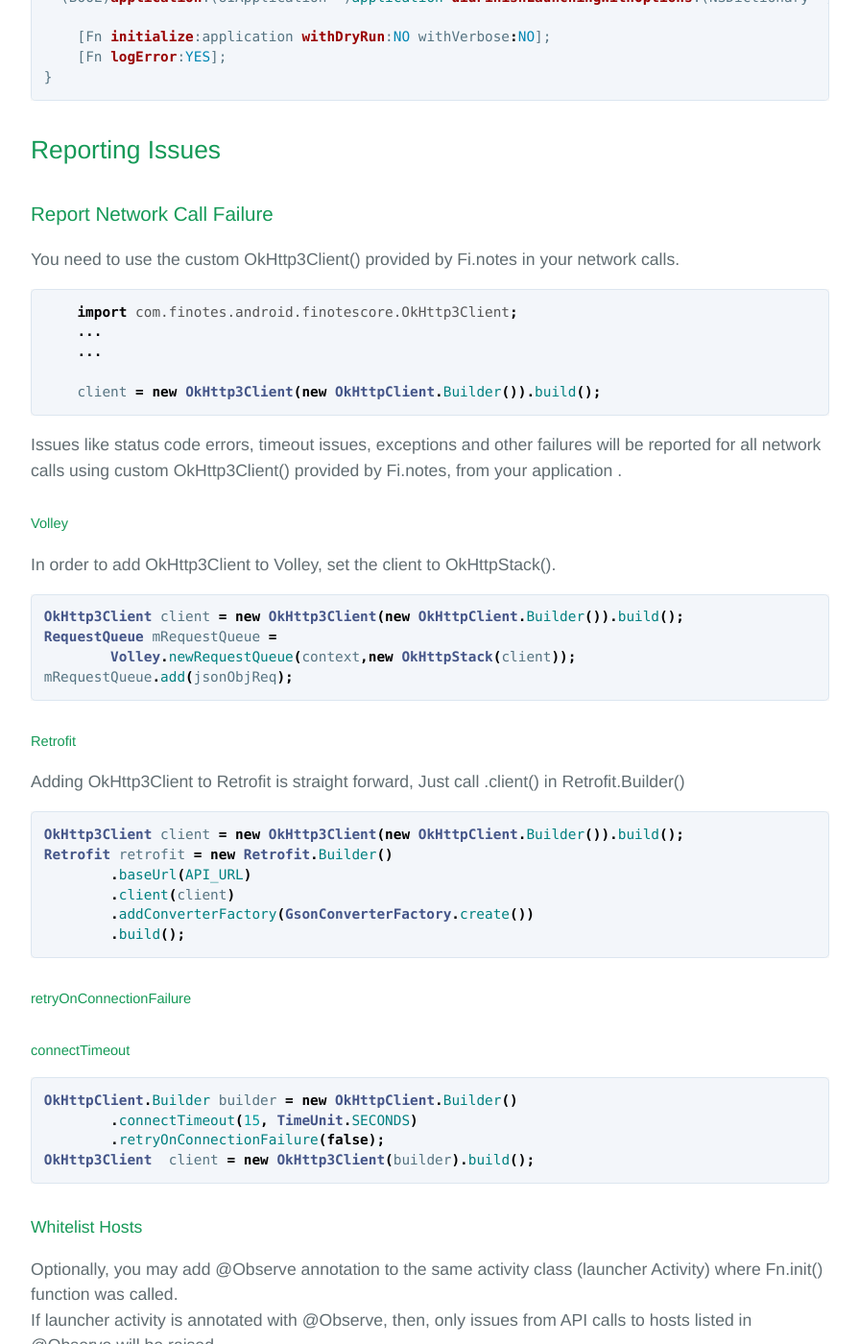
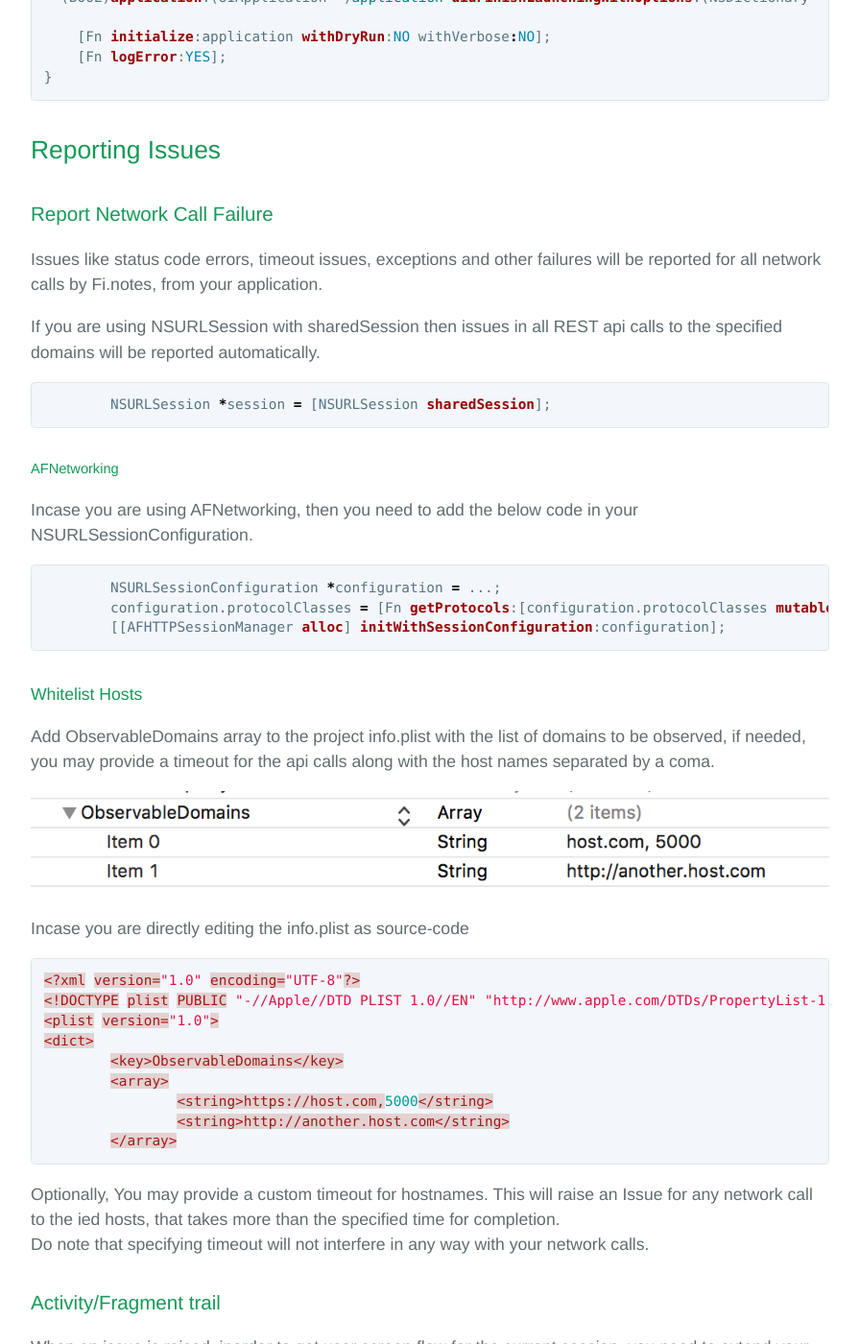
Before and after one commit to finotes/finotes.github.io, a Jekyll site: the page built from _posts/2018-01-19-ios-docs.md, in a window 1280 px wide and 1400 px high, scrolled down 1713 px. Shown: the whole window at 96% size, without its empty margins (192-1087 px from the left). Built offline with Jekyll 4.4.1, drawn with Linux system fonts in a browser that asks for light colours; some web fonts are replaced; some of the changed text lies outside the part shown.

Commit message:
Update 2018-01-19-ios-docs.md

````diff
--- a/_posts/2018-01-19-ios-docs.md
+++ b/_posts/2018-01-19-ios-docs.md
@@ -71,68 +71,40 @@ If only error and warning logs needs to be printed,
 
 ### Report Network Call Failure
 
-You need to use the custom OkHttp3Client() provided by Fi.notes in your network calls.
+Issues like status code errors, timeout issues, exceptions and other failures will be reported for all network calls by Fi.notes, from your application.
 
-
-```java
-    import com.finotes.android.finotescore.OkHttp3Client;
-    ...
-    ...
-
-    client = new OkHttp3Client(new OkHttpClient.Builder()).build();
+If you are using NSURLSession with sharedSession then issues in all REST api calls to the specified domains will be reported automatically.
+```objective-c
+	NSURLSession *session = [NSURLSession sharedSession];
 ```
 
-Issues like status code errors, timeout issues, exceptions and other failures will be reported for all network calls using custom OkHttp3Client() provided by Fi.notes, from your application .
-
-##### Volley
-In order to add OkHttp3Client to Volley, set the client to OkHttpStack().
-```java
-OkHttp3Client client = new OkHttp3Client(new OkHttpClient.Builder()).build();
-RequestQueue mRequestQueue =
-	Volley.newRequestQueue(context,new OkHttpStack(client));
-mRequestQueue.add(jsonObjReq);
-```
-
-##### Retrofit
-Adding OkHttp3Client to Retrofit is straight forward, Just call .client() in Retrofit.Builder()
-```java
-OkHttp3Client client = new OkHttp3Client(new OkHttpClient.Builder()).build();
-Retrofit retrofit = new Retrofit.Builder()
-	.baseUrl(API_URL)
-	.client(client)
-	.addConverterFactory(GsonConverterFactory.create())
-	.build();
-```
-
-##### retryOnConnectionFailure
-##### connectTimeout
-```java
-OkHttpClient.Builder builder = new OkHttpClient.Builder()
-	.connectTimeout(15, TimeUnit.SECONDS)
-	.retryOnConnectionFailure(false);
-OkHttp3Client  client = new OkHttp3Client(builder).build();
+##### AFNetworking
+Incase you are using AFNetworking, then you need to add the below code in your NSURLSessionConfiguration.
+```objective-c
+	NSURLSessionConfiguration *configuration = ...;
+	configuration.protocolClasses = [Fn getProtocols:[configuration.protocolClasses mutableCopy] ];
+	[[AFHTTPSessionManager alloc] initWithSessionConfiguration:configuration];
 ```
 
 #### Whitelist Hosts
-Optionally, you may add @Observe annotation to the same activity class (launcher Activity) where Fn.init() function was called.
-If launcher activity is annotated with @Observe, then, only issues from API calls to hosts listed in @Observe will be raised.
+Add ObservableDomains array to the project info.plist with the list of domains to be observed, if needed, you may provide a timeout for the api calls along with the host names separated by a coma.
 
-```java
-@Observe(domains = {
-        @Domain(hostName = "host.com"),
-        @Domain(hostName = "p.anotherhost.com", timeOut = 8000)
-        })
-public class MainActivity extends AppCompatActivity {
+![Info.plist observable domains](https://github.com/finotes/finotes.github.io/blob/master/Screen%20Shot%202018-01-15%20at%209.12.54%20PM.png)
 
+Incase you are directly editing the info.plist as source-code
 
-    @Override
-    protected void onCreate(Bundle savedInstanceState) {
-        super.onCreate(savedInstanceState);
-        setContentView(R.layout.activity_main);
-        Fn.init(this);
-    }
-}
+```json
+<?xml version="1.0" encoding="UTF-8"?>
+<!DOCTYPE plist PUBLIC "-//Apple//DTD PLIST 1.0//EN" "http://www.apple.com/DTDs/PropertyList-1.0.dtd">
+<plist version="1.0">
+<dict>
+	<key>ObservableDomains</key>
+	<array>
+		<string>https://host.com,5000</string>
+		<string>http://another.host.com</string>
+	</array>
 ```
+
 Optionally, You may provide a custom timeout for hostnames. This will raise an Issue for any network call to the
 ied hosts, that takes more than the specified time for completion.
 Do note that specifying timeout will not interfere in any way with your network calls.
````
